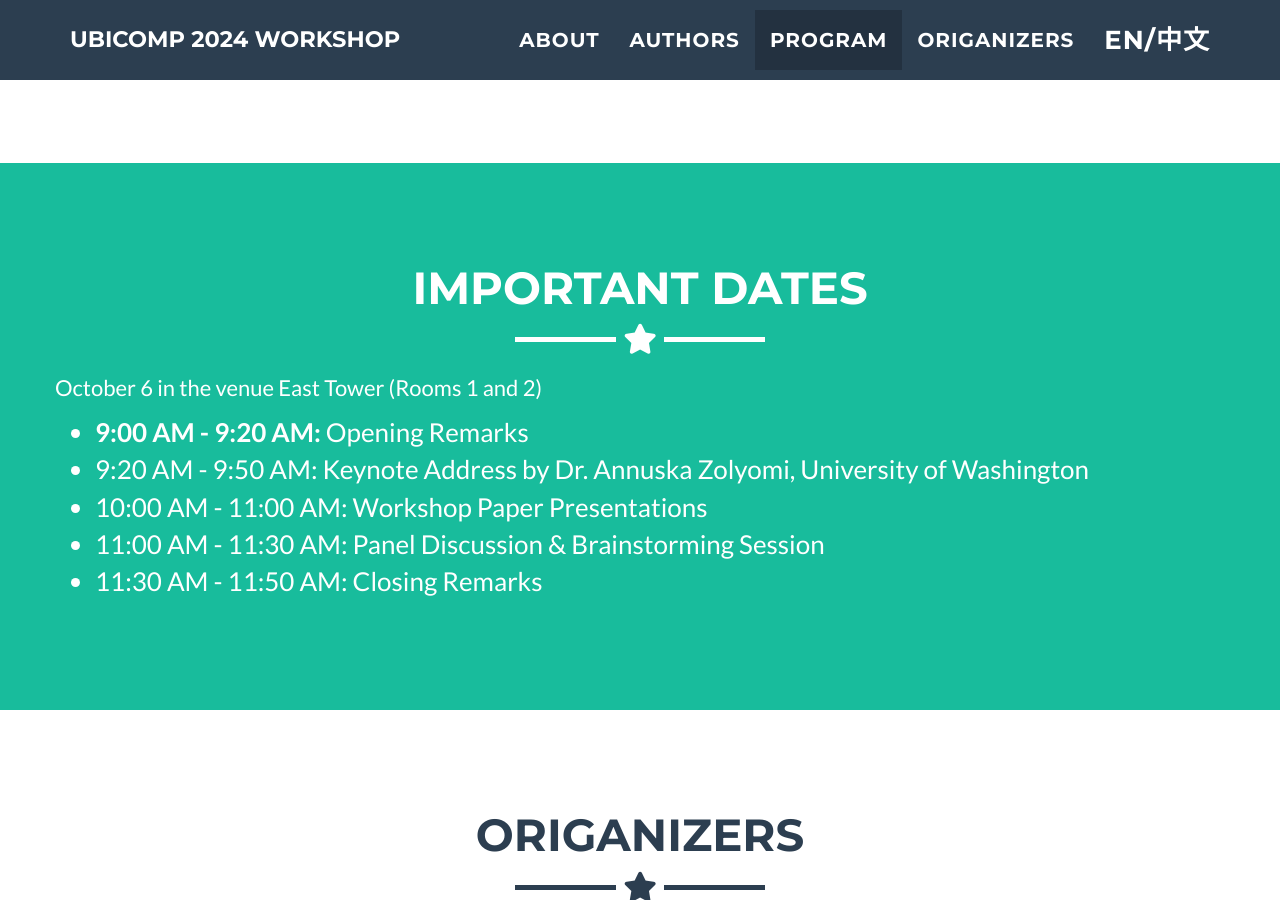
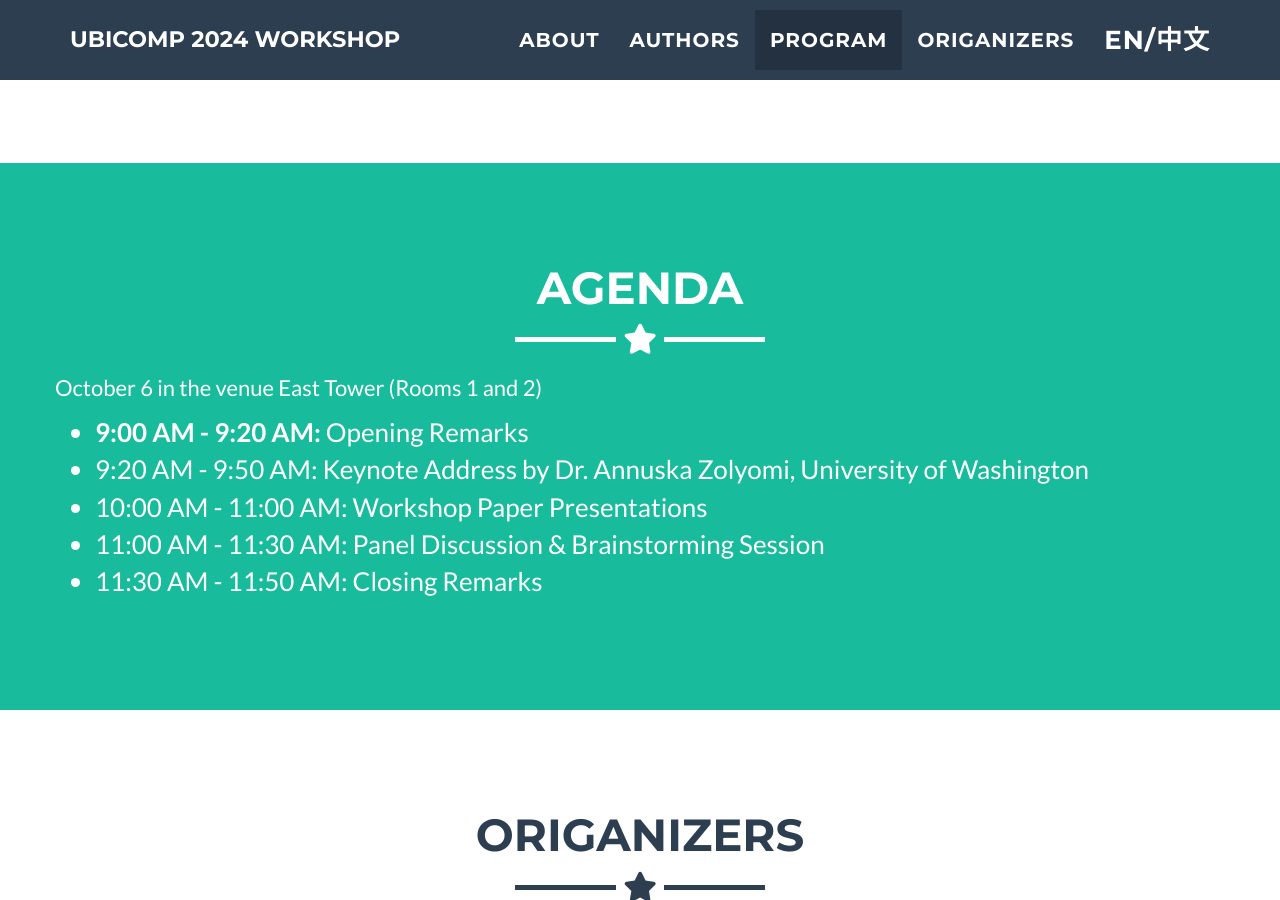
Before and after one commit to idwac/idwac.github.io, a Jekyll site: the page built from _posts/2014-07-18-project-1.markdown, in a window 1280 px wide and 900 px high, scrolled down 3527 px. Built offline with Jekyll 4.4.1, drawn with Linux system fonts in a browser that asks for light colours.

Commit message:
update contact

```diff
--- a/_includes/agenda.html
+++ b/_includes/agenda.html
@@ -3,7 +3,7 @@
   <div class="container">
     <div class="row">
       <div class="col-lg-12 text-center">
-        <h2>Important Dates</h2>
+        <h2>Agenda</h2>
         <!-- <h2>Program</h2> -->
         <hr class="star-light">
         <!-- <hr class="star-primary"> -->
--- a/_includes/contact.html
+++ b/_includes/contact.html
@@ -1,5 +1,5 @@
 <!-- Contact Section -->
-<section id="contact">
+<section class="success" id="contact">
   <div class="container">
     <div class="row">
       <div class="col-lg-12 text-center">
```
